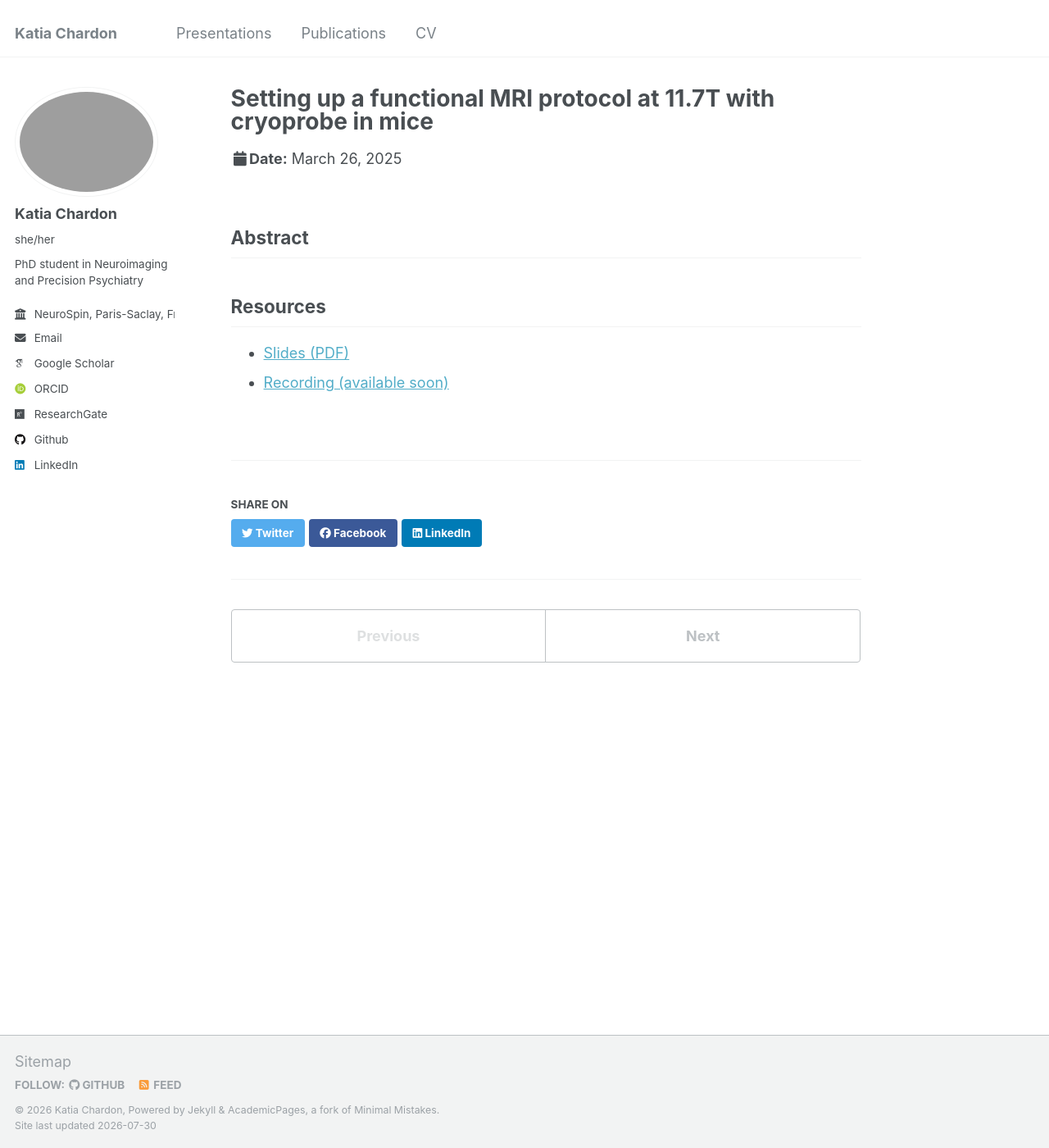
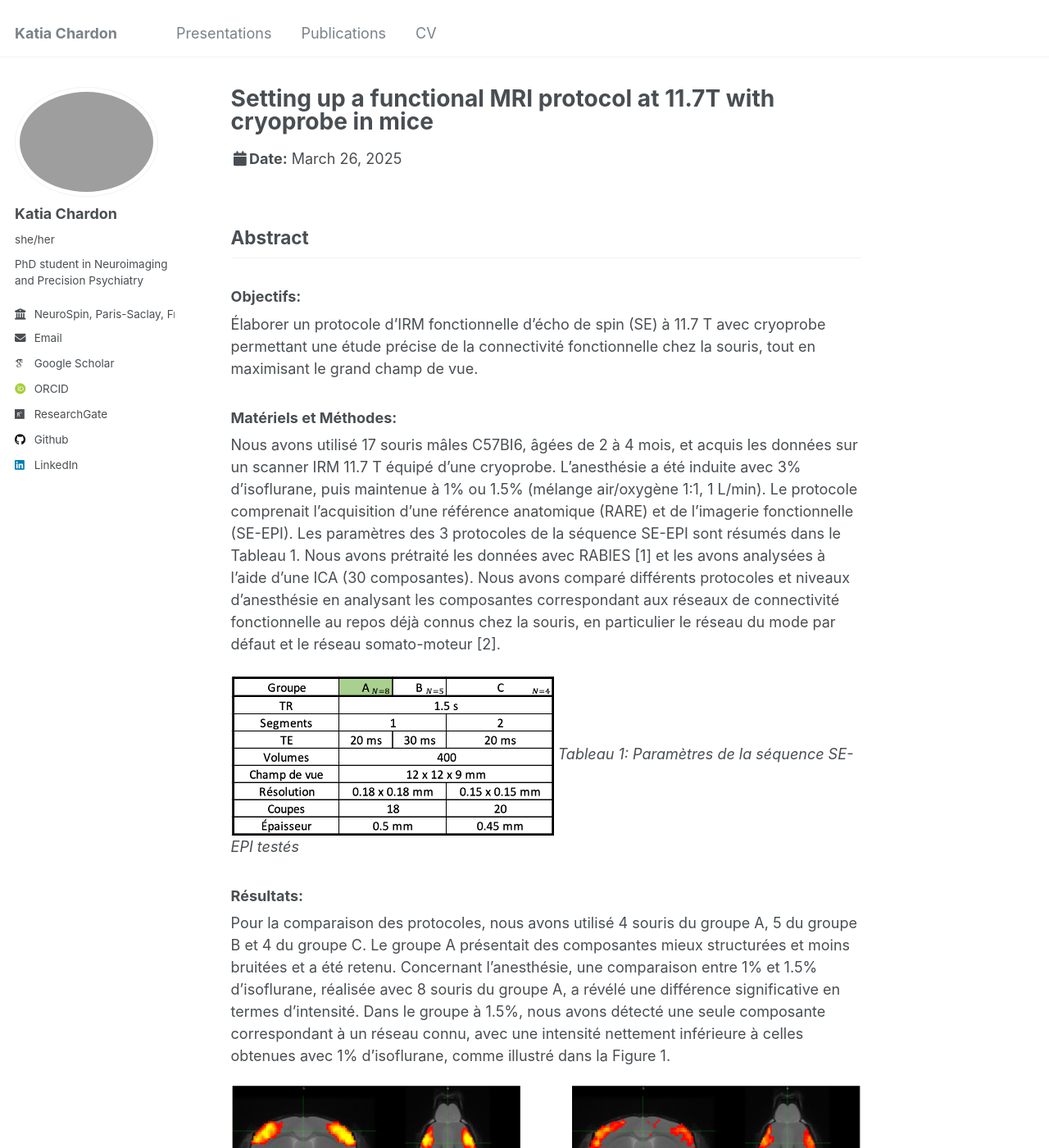
Before and after one commit to kchardon/kchardon.github.io, a Jekyll site: the page built from _talks/2025-03-26-sfrmbm.md, in a window 1280 px wide and 1400 px high. Shown: the whole window at 82% size. Built offline with Jekyll 4.4.1, drawn with Linux system fonts in a browser that asks for light colours; some web fonts are replaced; some of the changed text lies outside the part shown.

Commit message:
update sfrmbm 2025 presentation

```diff
--- a/_talks/2025-03-26-sfrmbm.md
+++ b/_talks/2025-03-26-sfrmbm.md
@@ -9,8 +9,29 @@ location: "Saint-Malo, France"
 ---
 ## Abstract
 
+### Objectifs:
+Élaborer un protocole d’IRM fonctionnelle d’écho de spin (SE) à 11.7 T avec cryoprobe permettant une étude précise de la connectivité fonctionnelle chez la souris, tout en maximisant le grand champ de vue.
+
+### Matériels et Méthodes:
+Nous avons utilisé 17 souris mâles C57BI6, âgées de 2 à 4 mois, et acquis les données sur un scanner IRM 11.7 T équipé d’une cryoprobe. L’anesthésie a été induite avec 3% d’isoflurane, puis maintenue à 1% ou 1.5% (mélange air/oxygène 1:1, 1 L/min). Le protocole comprenait l’acquisition d’une référence anatomique (RARE) et de l’imagerie fonctionnelle (SE-EPI). Les paramètres des 3 protocoles de la séquence SE-EPI sont résumés dans le Tableau 1. Nous avons prétraité les données avec RABIES [1] et les avons analysées à l'aide d’une ICA (30 composantes). Nous avons comparé différents protocoles et niveaux d’anesthésie en analysant les composantes correspondant aux réseaux de connectivité fonctionnelle au repos déjà connus chez la souris, en particulier le réseau du mode par défaut et le réseau somato-moteur [2].
+
+![image](/images/sfrmbm_2025_tableau1.png)
+*Tableau 1: Paramètres de la séquence SE-EPI testés*
+
+### Résultats:
+Pour la comparaison des protocoles, nous avons utilisé 4 souris du groupe A, 5 du groupe B et 4 du groupe C. Le groupe A présentait des composantes mieux structurées et moins bruitées et a été retenu. Concernant l'anesthésie, une comparaison entre 1% et 1.5% d’isoflurane, réalisée avec 8 souris du groupe A, a révélé une différence significative en termes d’intensité. Dans le groupe à 1.5%, nous avons détecté une seule composante correspondant à un réseau connu, avec une intensité nettement inférieure à celles obtenues avec 1% d’isoflurane, comme illustré dans la Figure 1.
+
+![image](/images/sfrmbm_2025_figure1.png)
+*Figure 1: Une composante du réseau somatomoteur. Gauche : 1% d’iso. Droite : 1.5% d’iso*
+
+### Conclusion:
+Le protocole optimal retenu repose sur l’utilisation de la séquence SE-EPI 1 segment TE = 20 ms et une anesthésie à 1% d’isoflurane. Nous utiliserons ce protocole pour étudier la connectivité fonctionnelle dans différents modèles murins de schizophrénie.
+
+### Références:
+[1] Desrosiers-Grégoire G, et al. Nat Commun 15, 6708. [2] Grandjean J, et al. NeuroImage 205, 116278.
+
 
 ## Resources
 
-- [Slides (PDF)](/files/posters/SFRMBM2025_poster.pdf)
+- [Slides (PDF)](/files/O33_Chardon_Katia.pdf)
 - [Recording (available soon)]()
```
Also changed, not shown: images/sfrmbm_2025_figure1.png (added), images/sfrmbm_2025_tableau1.png (added), 1 other file.
